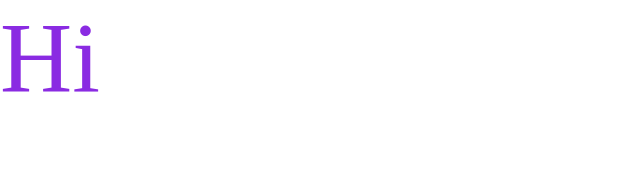
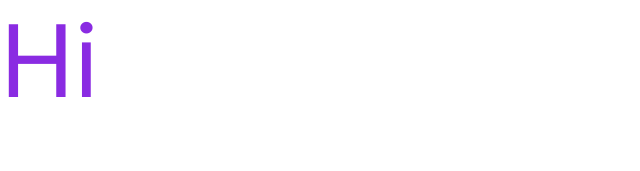
Before and after one commit to nicolegunn/m5_frontend, a React (Vite) app: page / in a window 1280 px wide. Shown: the top 171 px of the page, without its empty margins (0-640 px from the left). Built offline with nearby package versions, Linux system fonts and the light colour scheme.

Commit message:
add css variables and fonts to index.css

```diff
--- a/src/index.css
+++ b/src/index.css
@@ -1,5 +1,15 @@
+@import url('https://fonts.googleapis.com/css2?family=Inter:wght@100..900&display=swap');
 :root{
   /* css variables */
+  --b-radius-container: 10px;
+  --b-radius-button: 16px;
+  --color-dark: #000;
+  --color-light: #fff;
+  --color-light-grey: #dedddd;
+  --color-purple: #1c1d66;
+  --color-orange: #ed560e;
+  --color-yellow: #ffcb08;
+  --ff-ss: "Inter", sans-serif;
 }
 
 *,
@@ -11,3 +21,9 @@
   border: none;
   font: inherit;
 }
+
+body {
+  background-color: var(--color-light);
+  color: var(--color-dark);
+  font-family: var(--ff-ss);
+}
```
